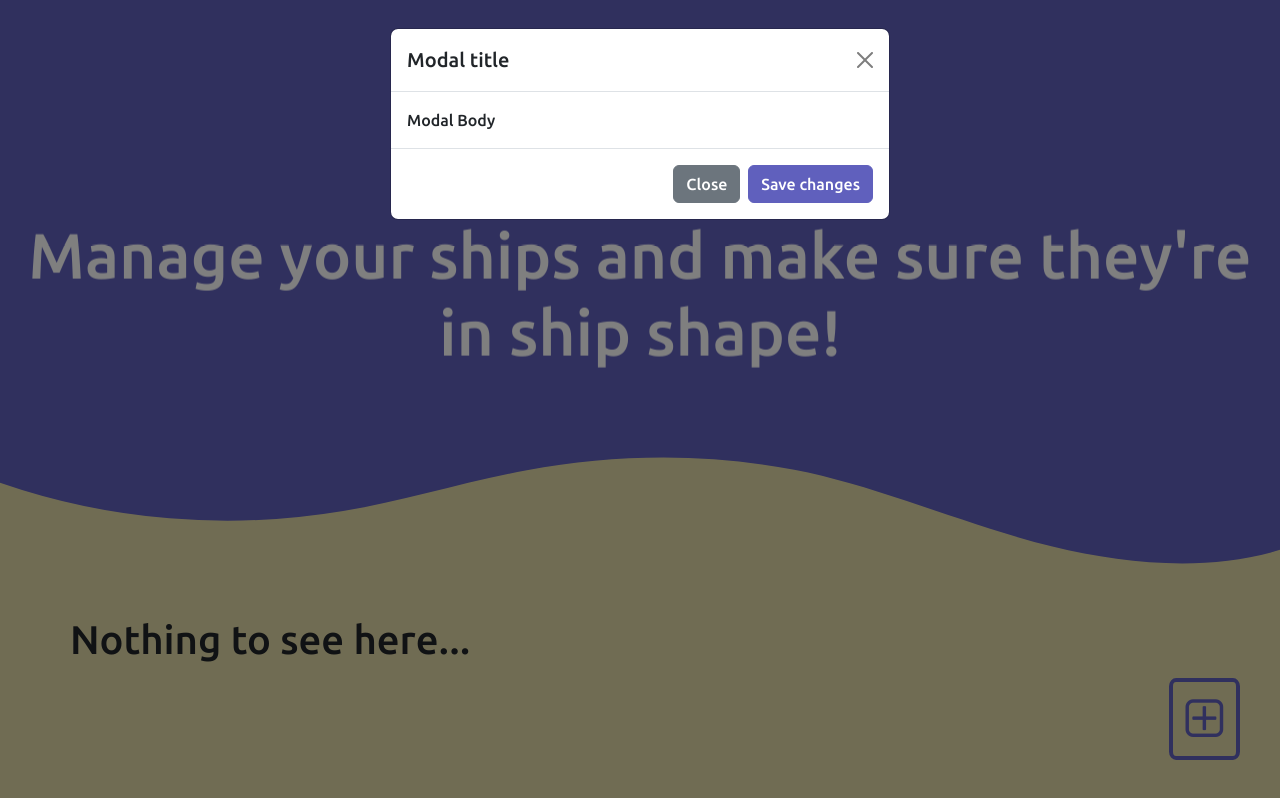
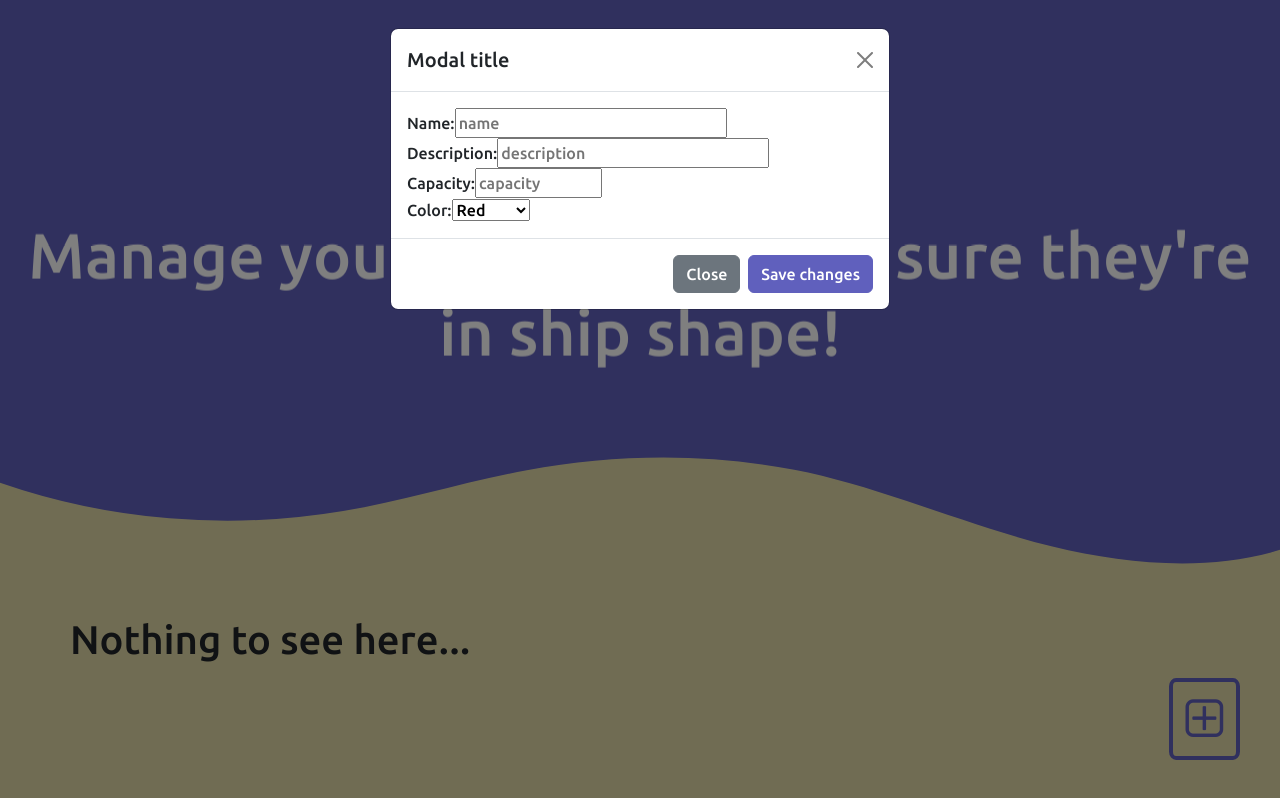
Before and after one commit to thorbert-anson-shi/boat_dock, a React (Vite) app: page / in a window 1280 px wide. Both pictures are taken after a click on the button 1204 px from the left and 718 px from the top of the page. Built offline with nearby package versions, Linux system fonts and the light colour scheme.

Commit message:
Fixed POST requests

```diff
--- a/src/App.tsx
+++ b/src/App.tsx
@@ -14,14 +14,14 @@ import apiService from "./assets/apiService";
 function App() {
   const [shipList, setShipList] = useState<Item[]>([]);
 
-  const handleCreate = (event: React.MouseEvent) => {
-    event.preventDefault();
+  const handleCreate = () => {
+    console.log(shipList.length);
     console.log("I have been created");
   };
 
   return (
     <>
-      <CreateNewShip />
+      <CreateNewShip shipList={shipList} />
       <InfoPanel />
       <div className="parallax">
         <div className="hero parallax__layer--back snap-anchor">
@@ -45,6 +45,7 @@ function App() {
               ></path>
             </svg>
           </div>
+
           <div className="container text-left">
             <div className="row row-cols-12 justify-content-center">
               {shipList.length > 0 &&
@@ -60,7 +61,7 @@ function App() {
               data-bs-toggle="modal"
               data-bs-target="#createShipModal"
               id="plus_button"
-              onClick={(event) => handleCreate(event)}
+              onClick={handleCreate}
             >
               <i className="fa fa-plus-square-o" aria-hidden="true"></i>
             </button>
--- a/src/assets/apiService.ts
+++ b/src/assets/apiService.ts
@@ -16,9 +16,9 @@ const apiService = {
     const url = `${api_base_url}/${endpoint}`;
     fetch(url, {
       method: "POST",
-      headers: { Authorization: `Bearer ${access_token}` },
+      headers: { Authorization: `Bearer ${access_token}`, 'Content-Type': 'application/json' },
       body: JSON.stringify(sent_data)
-    });
+    }).then(res => res.json()).then(data => console.log(data));
   },
   patch: (endpoint: string, sent_data: object) => {
     const url = `${api_base_url}/${endpoint}`;
--- a/src/components/CreateNewShip.tsx
+++ b/src/components/CreateNewShip.tsx
@@ -1,7 +1,13 @@
-import React from "react";
-import Item from "../interfaces/Item";
+import React, { useContext, useState } from "react";
+import apiService from "../assets/apiService";
 
 const CreateNewShip = () => {
+  const [shipInfo, setShipInfo] = useState({
+    name: "",
+    description: "",
+    capacity: 0,
+    color: "BLACK",
+  });
   return (
     <>
       <div className="modal fade" tabIndex={-1} id="createShipModal">
@@ -16,7 +22,70 @@ const CreateNewShip = () => {
                 aria-label="Close"
               ></button>
             </div>
-            <div className="modal-body">Modal Body</div>
+            <div className="modal-body">
+              <label htmlFor="nameInput">Name: </label>
+              <input
+                id="nameInput"
+                type="text"
+                placeholder="name"
+                onChange={(event) => {
+                  setShipInfo((prevShipInfo) => ({
+                    ...prevShipInfo,
+                    name: event.target.value,
+                  }));
+                }}
+              />
+              <br />
+              <label htmlFor="descriptionInput">Description: </label>
+              <input
+                id="descriptionInput"
+                type="text"
+                placeholder="description"
+                onChange={(event) => {
+                  setShipInfo((prevShipInfo) => ({
+                    ...prevShipInfo,
+                    description: event.target.value,
+                  }));
+                }}
+              />
+              <br />
+              <label htmlFor="capacityInput">Capacity: </label>
+              <input
+                id="capacityInput"
+                type="number"
+                min="1"
+                max="1000"
+                placeholder="capacity"
+                onChange={(event) => {
+                  setShipInfo((prevShipInfo) => ({
+                    ...prevShipInfo,
+                    capacity: event.target.valueAsNumber,
+                  }));
+                }}
+              />
+              <br />
+              <label htmlFor="colorInput">Color: </label>
+              <select
+                name="colors"
+                id="colors"
+                onChange={(event) => {
+                  setShipInfo((prevShipInfo) => ({
+                    ...prevShipInfo,
+                    color: event.target.value,
+                  }));
+                }}
+              >
+                <option value="RED">Red</option>
+                <option value="ORANGE">Orange</option>
+                <option value="YELLOW">Yellow</option>
+                <option value="GREEN">Green</option>
+                <option value="BLUE">Blue</option>
+                <option value="INDIGO">Indigo</option>
+                <option value="VIOLET">Violet</option>
+                <option value="WHITE">White</option>
+                <option value="BLACK">Black</option>
+              </select>
+            </div>
             <div className="modal-footer">
               <button
                 type="button"
@@ -25,7 +94,14 @@ const CreateNewShip = () => {
               >
                 Close
               </button>
-              <button type="button" className="btn btn-primary">
+              <button
+                type="button"
+                className="btn btn-primary"
+                onClick={() => {
+                  console.log(shipInfo);
+                  apiService.post("perahu", shipInfo);
+                }}
+              >
                 Save changes
               </button>
             </div>
--- a/src/components/InfoPanel.tsx
+++ b/src/components/InfoPanel.tsx
@@ -1,16 +1,16 @@
-import { useState } from "react";
-import Item from "../interfaces/Item.tsx";
+import { useContext, useState } from "react";
+import Item from "../interfaces/Item.ts";
 import apiService from "../assets/apiService.ts";
 
 const InfoPanel = () => {
-  const [shipInfo, setShipInfo] = useState<Item>({
-    id: "123abc",
+  const [shipInfo, setShipInfo] = useState({
+    id: "",
     name: "",
     bought_at: "",
     updated_at: "",
     description: "",
     capacity: 0,
-    color: "RED",
+    color: "BLACK",
     is_sailing: false,
   });
 
@@ -100,7 +100,7 @@ const InfoPanel = () => {
               type="button"
               className="btn btn-primary"
               onClick={async () => {
-                await apiService.post("perahu", shipInfo);
+                await apiService.patch(`perahu/:${shipInfo.id}`, shipInfo);
               }}
             >
               Save changes
```
Also changed, not shown: src/interfaces/Item.ts (indentation only).
